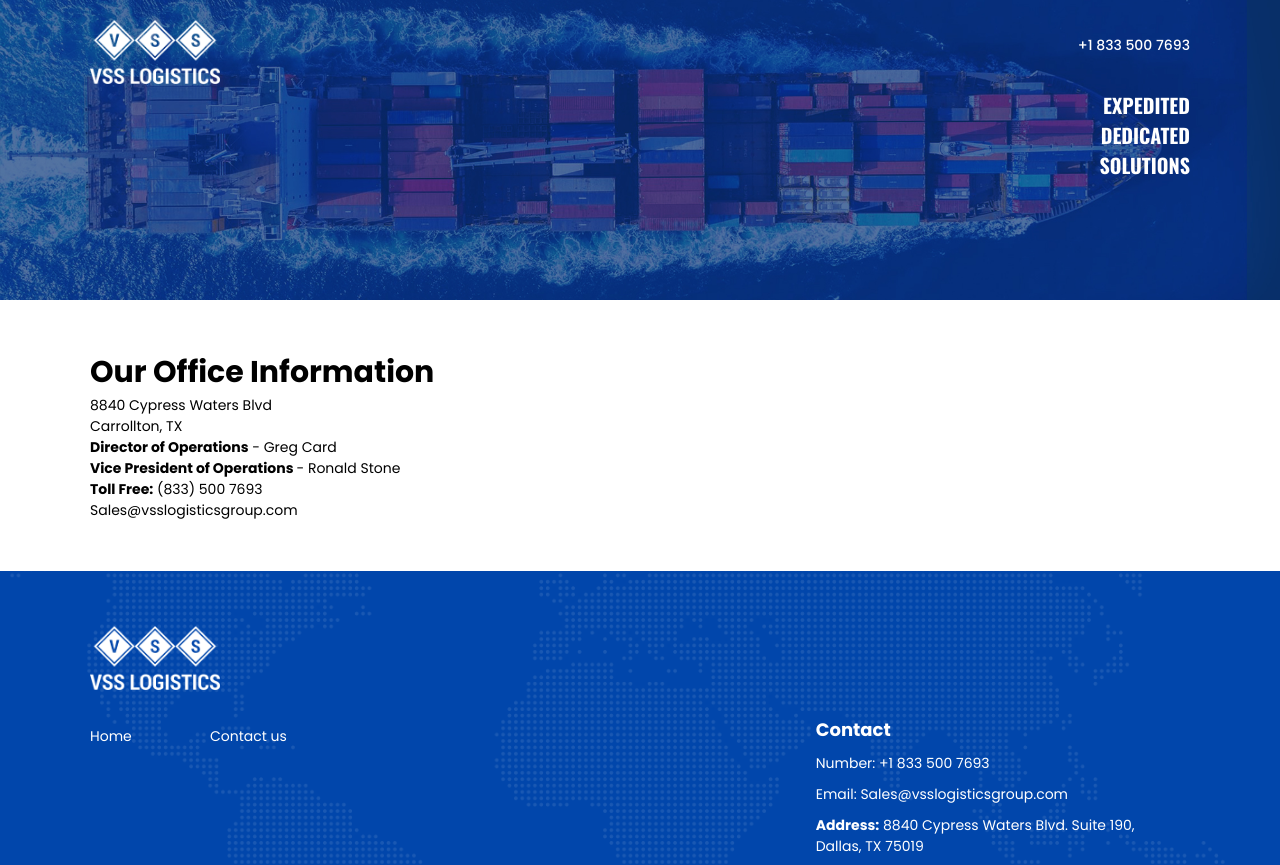
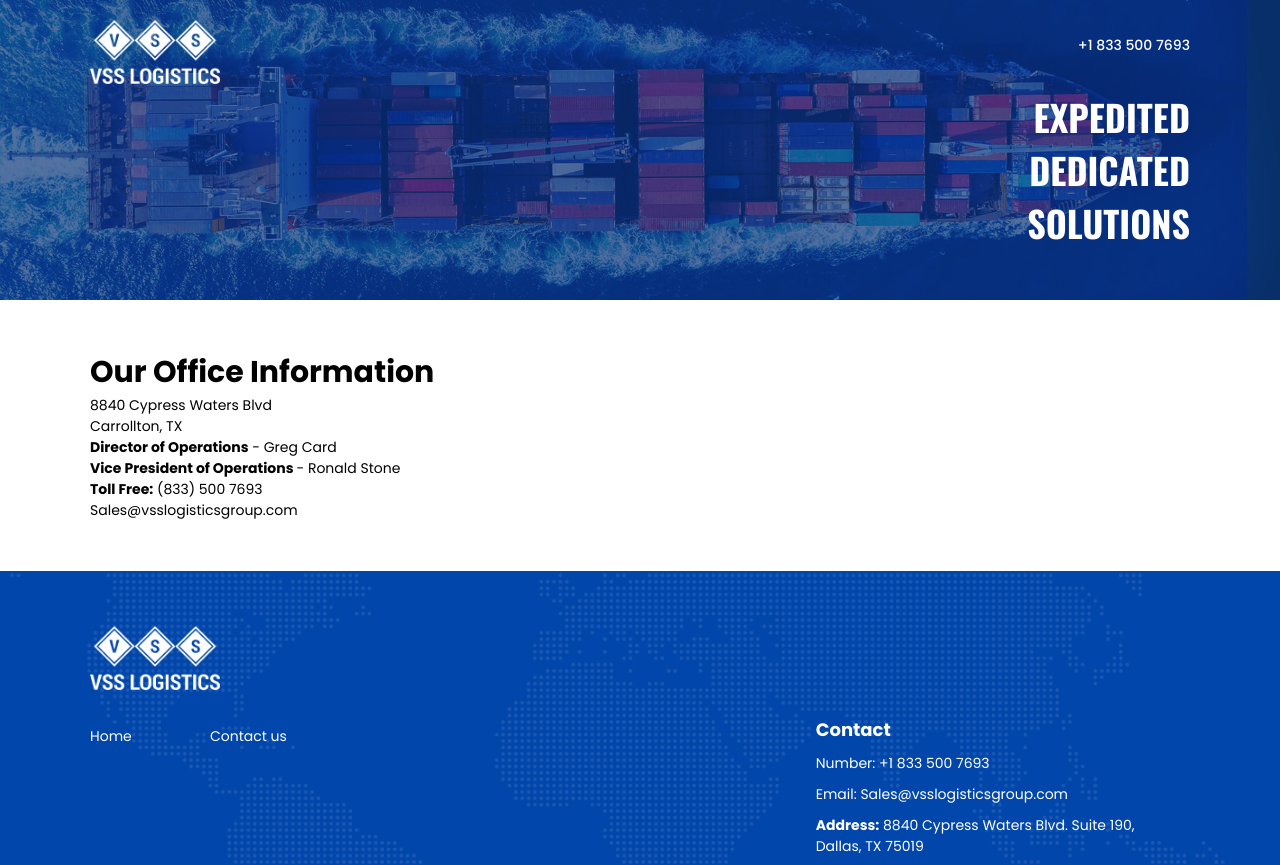
Before and after one commit to nagarajua92/reactapp, a React (Create React App) app: page /contact-us in a window 1280 px wide. Shown: the top 865 px of the page. Built offline with nearby package versions, Linux system fonts and the light colour scheme.

Commit message:
until 08-sep

```diff
--- a/src/assets/css/style.css
+++ b/src/assets/css/style.css
@@ -354,7 +354,7 @@
   min-height: 300px;
 }
 .contact-page .header .form-section h1 {
-  font-size: 20px;
+  font-size: 36px;
   margin: 0;
   text-align: right;
 }
--- a/src/assets/css/style.less
+++ b/src/assets/css/style.less
@@ -383,7 +383,7 @@
 }
 
 .contact-page .header .form-section h1 {
-    font-size: 20px;
+    font-size: 36px;
     margin: 0;
     text-align: right;
 }
```
